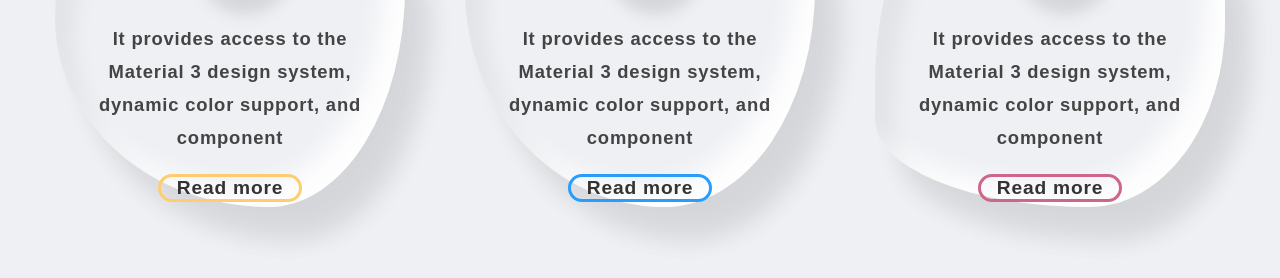
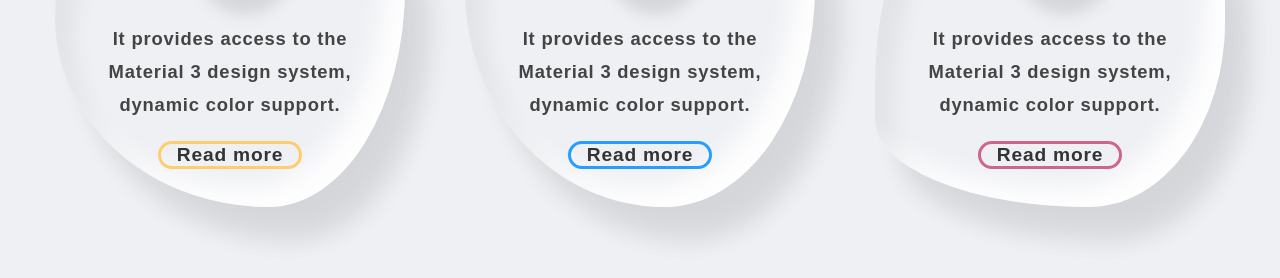
Before and after one commit to khadidjainfoinfinity/drop_water_cards, a plain HTML site: page index.html in a window 1280 px wide. Shown: the part 368-646 px from the top of the page. Drawn offline with Linux system fonts and the light colour scheme; a web font is replaced by a local one.

Commit message:
Update index.html

```diff
--- a/index.html
+++ b/index.html
@@ -25,7 +25,7 @@
   <div class=" content ">
   <p>
 
-  It provides access to the Material 3 design system, dynamic color support, and component
+  It provides access to the Material 3 design system, dynamic color support.
   </p>
   <a href="# " > Read more </a>
   </div>
@@ -38,7 +38,7 @@
   </div>
   <div class=" content ">
   <p>
-     It provides access to the Material 3 design system, dynamic color support, and component
+     It provides access to the Material 3 design system, dynamic color support.
   </p>
 
   <a href="# " > Read more </a>
@@ -50,7 +50,7 @@
   </div>
   <div class=" content ">
  <p>
-     It provides access to the Material 3 design system, dynamic color support, and component
+     It provides access to the Material 3 design system, dynamic color support.
  </p>
 
   <a href="# " > Read more </a>
```
